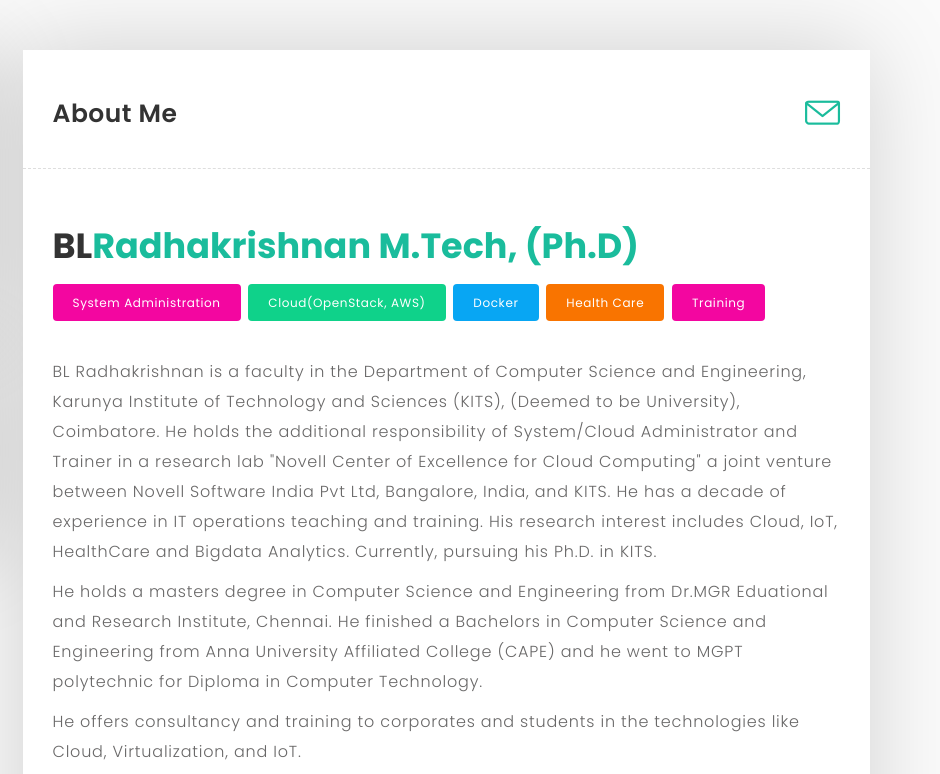
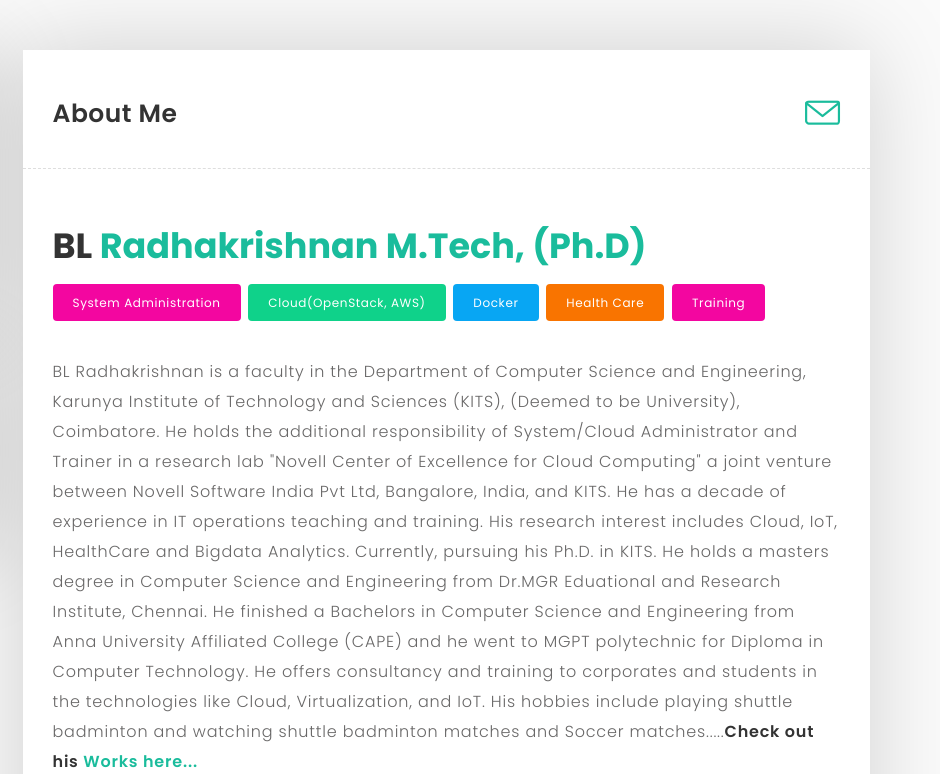
Before and after one commit to blrk/blrk.github.io, a plain HTML site: page about.html in a window 1280 px wide. Shown: the top 774 px of the page, 340-1280 px from the left. Drawn offline with Linux system fonts and the light colour scheme.

Commit message:
changed p to free

```diff
--- a/about.html
+++ b/about.html
@@ -119,7 +119,7 @@
 
                                 <!-- My Intro Start -->
                                 <div class="post-title margin-bottom-30">
-                                    <h1>BL<span class="main-color">Radhakrishnan M.Tech, (Ph.D)</span></h1>
+                                    <h1>BL&nbsp;<span class="main-color">Radhakrishnan M.Tech, (Ph.D)</span></h1>
 
                                     <ul class="knowledge">
                                       <li class="bg-color-1">System Administration</li>
@@ -132,10 +132,10 @@
                                    </div>
                                    <!-- My Intro End -->
 
-                                    <p> <p>BL Radhakrishnan is a faculty in the Department of Computer Science and Engineering, Karunya Institute of Technology and Sciences (KITS), (Deemed to be University), Coimbatore. He holds the additional responsibility of System/Cloud Administrator and Trainer in a research lab "Novell Center of Excellence for Cloud Computing"  a joint venture between Novell Software India Pvt Ltd, Bangalore, India, and KITS. He has a decade of experience in IT operations teaching and training. His research interest includes Cloud, IoT, HealthCare and Bigdata Analytics.  Currently, pursuing his Ph.D. in KITS.</p>
-                                      <p>He holds a masters degree in Computer Science and Engineering from Dr.MGR Eduational and Research Institute, Chennai. He finished a Bachelors in Computer Science and Engineering from Anna University Affiliated College (CAPE) and he went to MGPT polytechnic for Diploma in Computer Technology.</p>
-                                      <p>He offers consultancy and training to corporates and students in the technologies like Cloud, Virtualization, and IoT.</p>
-                                    <p>His hobbies include playing shuttle badminton and watching shuttle badminton matches and Soccer matches.....</p><b>Check out his <a href="work.html" data-toggle="tooltip" data-placement="top" title="Check out my work.">Works here...</a></b> </p>
+                                    <p> BL Radhakrishnan is a faculty in the Department of Computer Science and Engineering, Karunya Institute of Technology and Sciences (KITS), (Deemed to be University), Coimbatore. He holds the additional responsibility of System/Cloud Administrator and Trainer in a research lab "Novell Center of Excellence for Cloud Computing"  a joint venture between Novell Software India Pvt Ltd, Bangalore, India, and KITS. He has a decade of experience in IT operations teaching and training. His research interest includes Cloud, IoT, HealthCare and Bigdata Analytics.  Currently, pursuing his Ph.D. in KITS.
+                                      He holds a masters degree in Computer Science and Engineering from Dr.MGR Eduational and Research Institute, Chennai. He finished a Bachelors in Computer Science and Engineering from Anna University Affiliated College (CAPE) and he went to MGPT polytechnic for Diploma in Computer Technology.
+                                      He offers consultancy and training to corporates and students in the technologies like Cloud, Virtualization, and IoT.
+                                    His hobbies include playing shuttle badminton and watching shuttle badminton matches and Soccer matches.....<b>Check out his <a href="work.html" data-toggle="tooltip" data-placement="top" title="Check out my work.">Works here...</a></b> </p>
 
 
 
```
